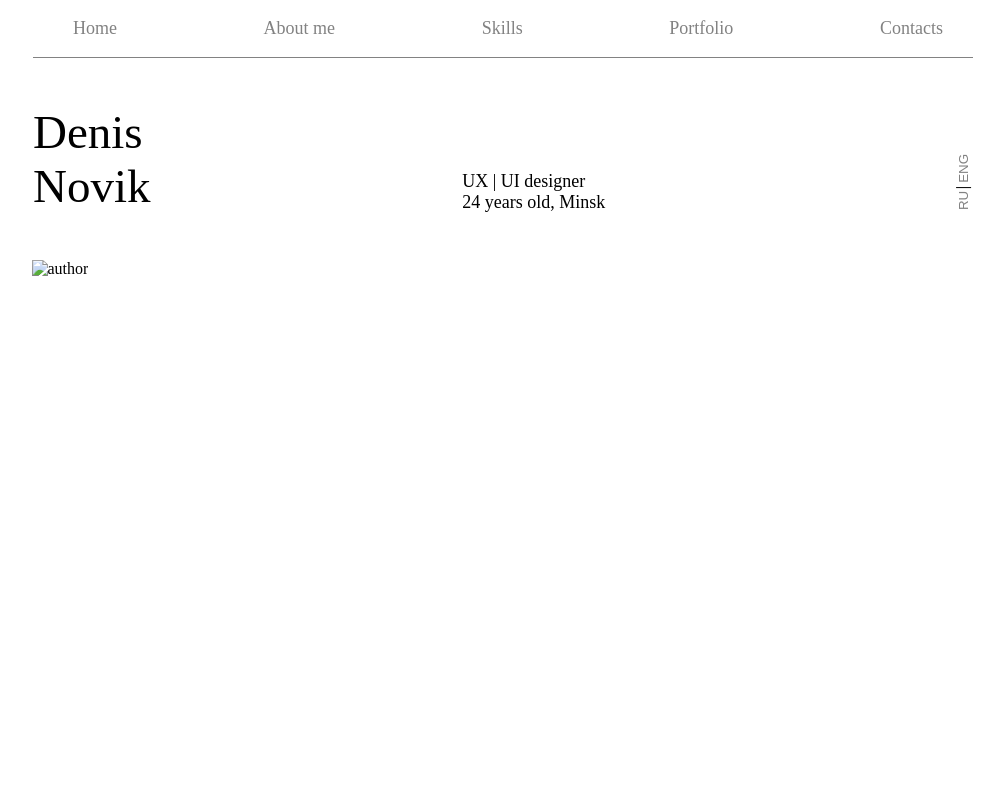
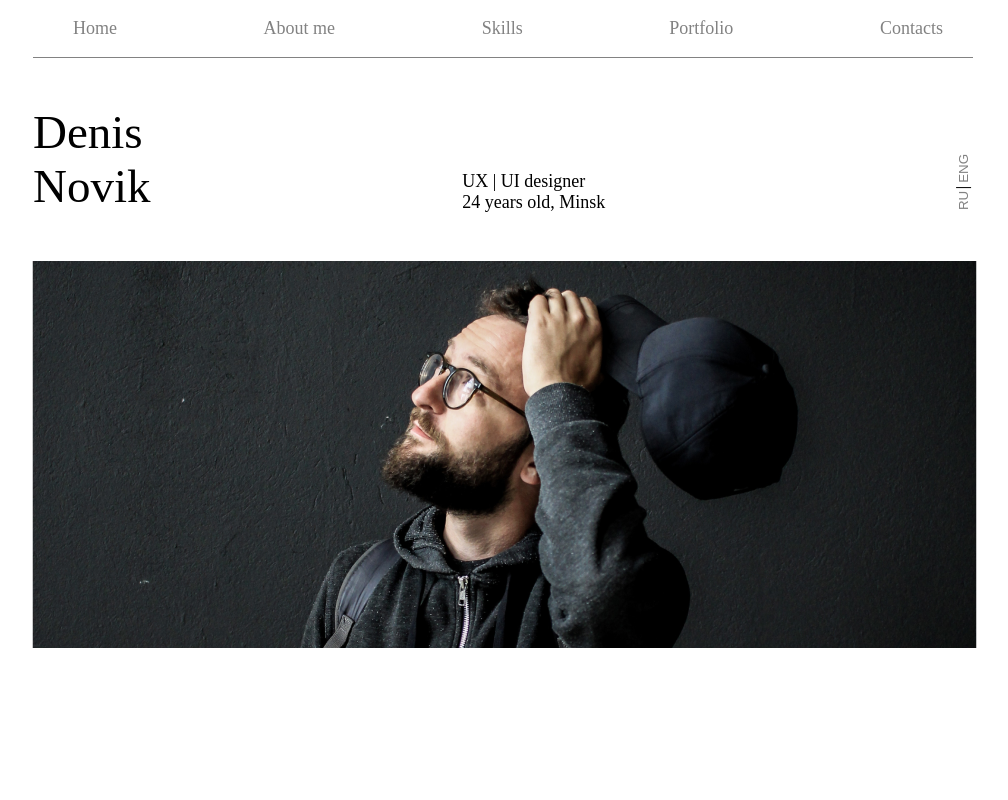
Before and after one commit to LawlessOwl/portfolio.github.io, a plain HTML site: page index.html in a window 1280 px wide. Shown: the top 800 px of the page, without its empty margins (137-1145 px from the left). Drawn offline with Linux system fonts and the light colour scheme; a web font is replaced by a local one.

Commit message:
Update index.html

```diff
--- a/index.html
+++ b/index.html
@@ -27,7 +27,7 @@
         </div>
 
         <div class="author-photo">
-            <img src="C:\Всякая хуйня по типу диска А\Максим\Projects\portfolio site\Valentin.png" alt="author">
+            <img src="../portfolio.github.io/author-photo.png" alt="author">
         </div>
 
         <div class="cv-wrapper">
```
